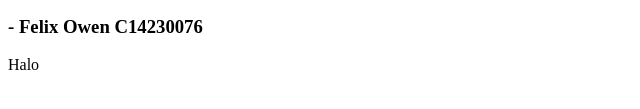
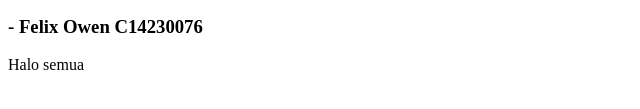
Before and after one commit to ChristopherJ123/hotelmisool-website, a plain HTML site: page home.html in a window 1280 px wide. Shown: the part 437-546 px from the top of the page, 0-640 px from the left. Drawn offline with Linux system fonts and the light colour scheme.

Commit message:
Test discord integration again

```diff
--- a/home.html
+++ b/home.html
@@ -18,6 +18,6 @@
     <h3>- Kent Andrew Tankilisan C14230267</h3>
     <h3>- Benedict Angelo Hendrarto C14230272</h3>
     <h3>- Felix Owen C14230076</h3>
-    <p>Halo</p>
+    <p>Halo semua</p>
   </body>
 </html>
```
